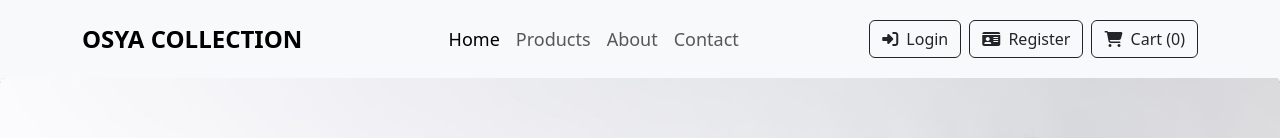
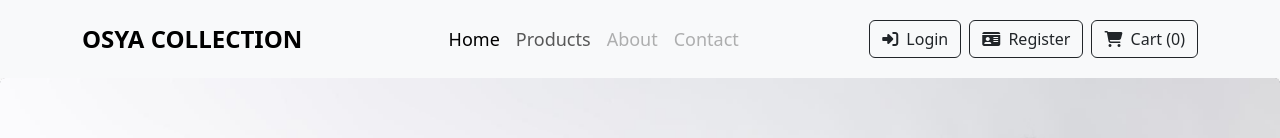
Before and after one commit to AmalTomio/OsyaMart, a Next.js app: page / in a window 1280 px wide. Shown: the top 138 px of the page. Built offline with nearby package versions, Linux system fonts and the light colour scheme; no server answers.

Commit message:
disabled features

```diff
--- a/src/component/NavBar.jsx
+++ b/src/component/NavBar.jsx
@@ -42,14 +42,15 @@ const cartState = useSelector((state) => state.cart);
                 </Link>
               </li>
 
-              <li className="nav-item">
-                <Link className="nav-link" href="/about">
+
+              <li className="nav-item ">
+                <Link className="nav-link disabled" href="/about">
                   About
                 </Link>
               </li>
 
               <li className="nav-item">
-                <Link className="nav-link" href="/contact">
+                <Link className="nav-link disabled" href="/contact">
                   Contact
                 </Link>
               </li>
```
